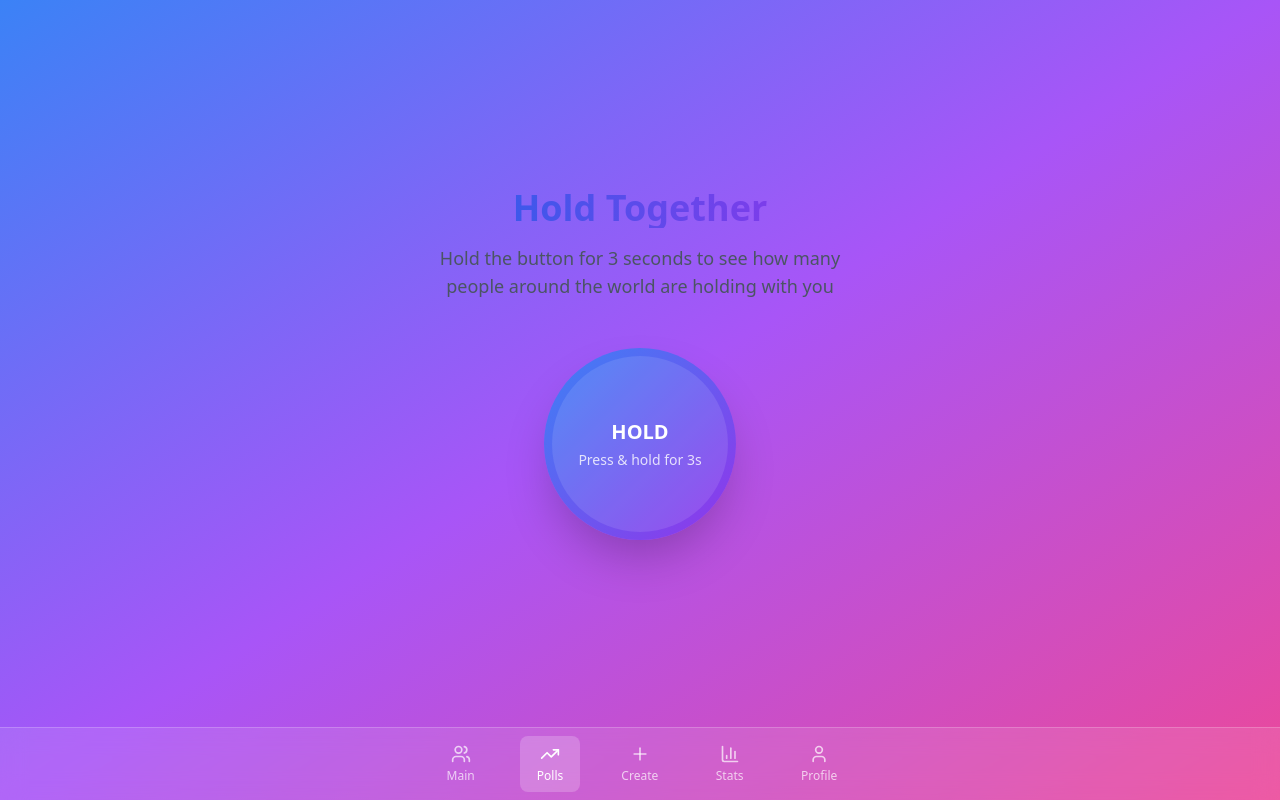
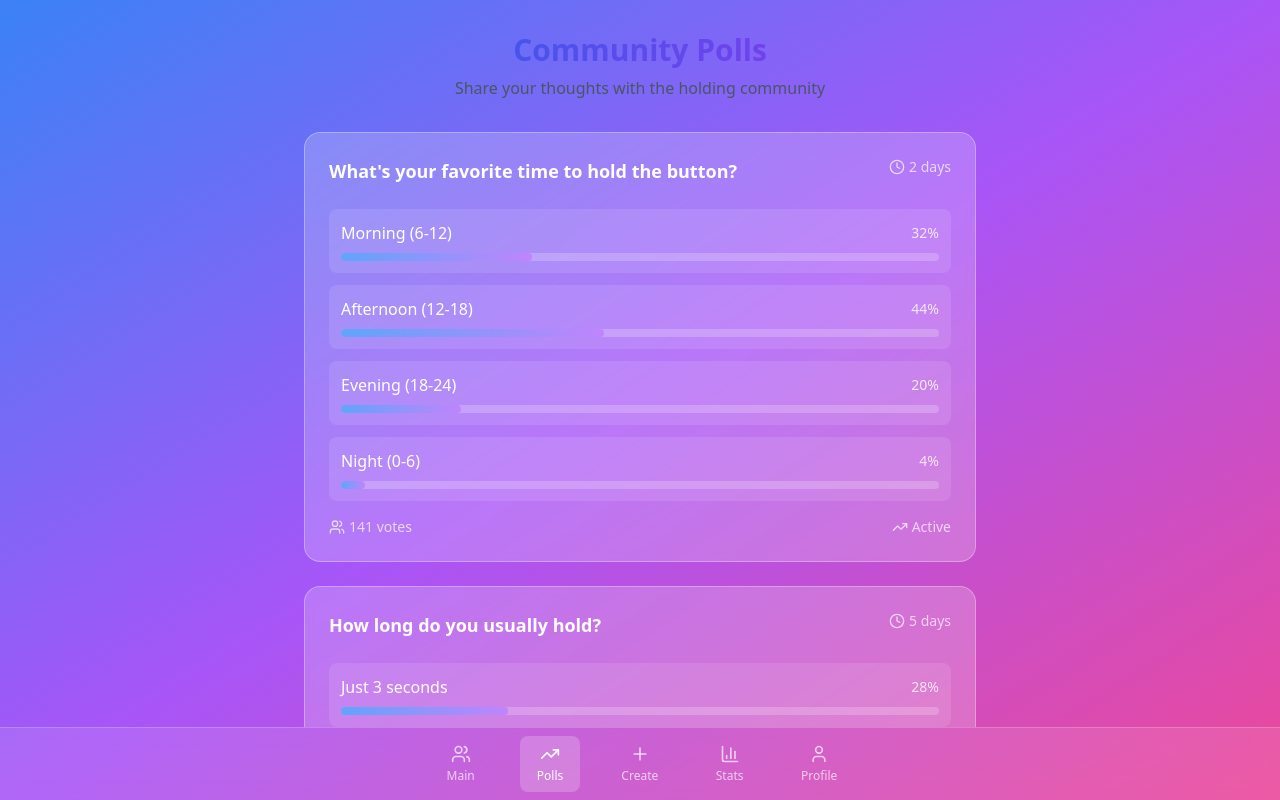
Before and after one commit to AFKprojects/pushit-55, a React (Vite) app: page / in a window 1280 px wide. Both pictures are taken after a click on the button "Polls". Built offline with nearby package versions, Linux system fonts and the light colour scheme.

Commit message:
Fix: Implement Polls page navigation
Adds basic Polls page functionality and navigation.

```diff
--- /dev/null
+++ b/src/components/Polls.tsx
@@ -0,0 +1,105 @@
+
+import { useState } from 'react';
+import { TrendingUp, Users, Clock } from 'lucide-react';
+
+const Polls = () => {
+  const [polls] = useState([
+    {
+      id: 1,
+      question: "What's your favorite time to hold the button?",
+      options: [
+        { text: "Morning (6-12)", votes: 45, percentage: 32 },
+        { text: "Afternoon (12-18)", votes: 62, percentage: 44 },
+        { text: "Evening (18-24)", votes: 28, percentage: 20 },
+        { text: "Night (0-6)", votes: 6, percentage: 4 }
+      ],
+      totalVotes: 141,
+      timeLeft: "2 days"
+    },
+    {
+      id: 2,
+      question: "How long do you usually hold?",
+      options: [
+        { text: "Just 3 seconds", votes: 34, percentage: 28 },
+        { text: "5-10 seconds", votes: 51, percentage: 42 },
+        { text: "10-30 seconds", votes: 28, percentage: 23 },
+        { text: "Over 30 seconds", votes: 9, percentage: 7 }
+      ],
+      totalVotes: 122,
+      timeLeft: "5 days"
+    }
+  ]);
+
+  return (
+    <div className="flex-1 px-6 py-8 overflow-y-auto">
+      <div className="max-w-2xl mx-auto">
+        <div className="text-center mb-8">
+          <h1 className="text-3xl font-bold bg-gradient-to-r from-blue-600 to-purple-600 bg-clip-text text-transparent mb-2">
+            Community Polls
+          </h1>
+          <p className="text-gray-600">
+            Share your thoughts with the holding community
+          </p>
+        </div>
+
+        <div className="space-y-6">
+          {polls.map((poll) => (
+            <div
+              key={poll.id}
+              className="bg-white/20 backdrop-blur-sm rounded-2xl p-6 border border-white/30"
+            >
+              <div className="flex items-start justify-between mb-4">
+                <h3 className="text-lg font-semibold text-white mb-2">
+                  {poll.question}
+                </h3>
+                <div className="flex items-center text-white/70 text-sm">
+                  <Clock size={16} className="mr-1" />
+                  {poll.timeLeft}
+                </div>
+              </div>
+
+              <div className="space-y-3 mb-4">
+                {poll.options.map((option, index) => (
+                  <div
+                    key={index}
+                    className="bg-white/10 rounded-lg p-3 cursor-pointer hover:bg-white/20 transition-colors"
+                  >
+                    <div className="flex justify-between items-center mb-2">
+                      <span className="text-white">{option.text}</span>
+                      <span className="text-white/80 text-sm">{option.percentage}%</span>
+                    </div>
+                    <div className="bg-white/20 rounded-full h-2">
+                      <div
+                        className="bg-gradient-to-r from-blue-400 to-purple-400 h-2 rounded-full transition-all duration-300"
+                        style={{ width: `${option.percentage}%` }}
+                      />
+                    </div>
+                  </div>
+                ))}
+              </div>
+
+              <div className="flex items-center justify-between text-white/70 text-sm">
+                <div className="flex items-center">
+                  <Users size={16} className="mr-1" />
+                  {poll.totalVotes} votes
+                </div>
+                <div className="flex items-center">
+                  <TrendingUp size={16} className="mr-1" />
+                  Active
+                </div>
+              </div>
+            </div>
+          ))}
+        </div>
+
+        <div className="mt-8 text-center">
+          <button className="bg-white/20 hover:bg-white/30 backdrop-blur-sm rounded-xl px-6 py-3 border border-white/30 text-white font-medium transition-colors">
+            Create New Poll
+          </button>
+        </div>
+      </div>
+    </div>
+  );
+};
+
+export default Polls;
--- a/src/pages/Index.tsx
+++ b/src/pages/Index.tsx
@@ -5,6 +5,7 @@ import HoldButton from '../components/HoldButton';
 import Navigation from '../components/Navigation';
 import Statistics from '../components/Statistics';
 import Profile from '../components/Profile';
+import Polls from '../components/Polls';
 
 const Index = () => {
   const [activeTab, setActiveTab] = useState('main');
@@ -29,6 +30,8 @@ const Index = () => {
 
   const renderContent = () => {
     switch (activeTab) {
+      case 'polls':
+        return <Polls />;
       case 'statistics':
         return <Statistics />;
       case 'profile':
```
